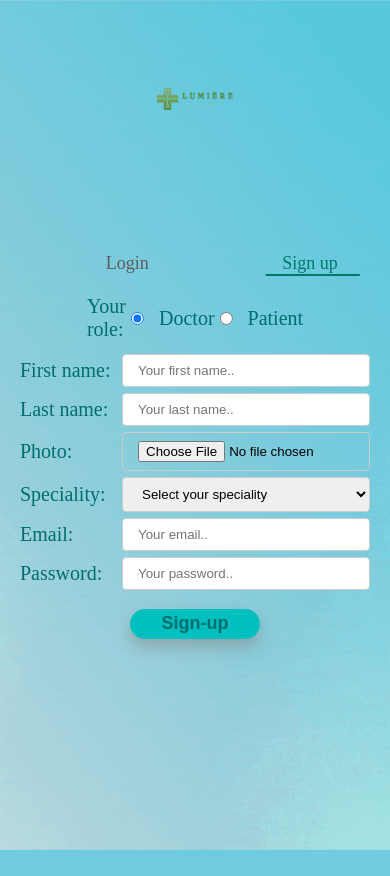
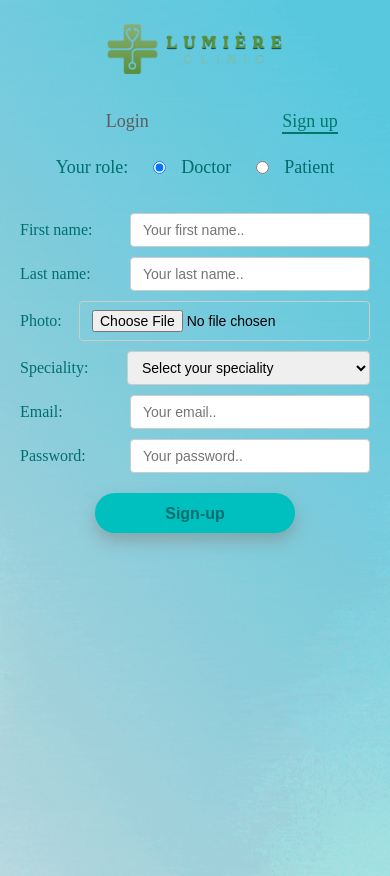
Before and after one commit to HessahAlotaibi1/Web_Project, a PHP site: page /signup.php in a window 390 px wide. Before the commit the page ends 850 px from the top, so only its background shows below. Run offline with PHP 8.4, Linux system fonts and the light colour scheme; data comes from the database, SQL or seed files in the repository.

Commit message:
Update singup.css

```diff
--- a/css/singup.css
+++ b/css/singup.css
@@ -7,32 +7,29 @@ body {
   background-image: url("../images/Background.gif");
   background-size: cover;
   background-position: center;
-  padding: 0.2em;
+  padding: 1em;
   margin: 0;
   display: flex;
   flex-direction: column;
-  justify-content: center;
   align-items: center;
-  height: 100vh;
+  min-height: 100vh;
 }
 
 img {
   width: 20%;
   height: auto;
-  position: fixed;
-  top: 10%;
-  left: 50%;
-  transform: translateX(-50%);
+  margin: 10px auto;
+  margin-top: 20px;
+  display: block;
 }
+
 
 .tabs {
   display: flex;
+  justify-content: center;
   gap: 80px;
-  position: fixed;
-  top: 30%;
-  left: 50%;
-  transform: translateX(-50%);
-  z-index: 1;
+  flex-wrap: wrap;
+  margin: 10px 0 20px 0;
 }
 
 .tabs a {
@@ -46,66 +43,61 @@ img {
 
 .tabs a.active {
   color: #00796b;
-  right: 50%;
 }
 
 .tabs a.active::after {
   content: '';
   position: absolute;
   bottom: -2px;
-  left: -30%;
-  width: 170%;
+  left: 0;
+  width: 100%;
   height: 2px;
   background-color: #00796b;
 }
 
 form {
-  position: absolute;
-  top: 31%;
-  left: 50%;
-  transform: translate(-50%, -50%);
-  width: 350px;
+  width: 100%;
+  max-width: 350px;
+  margin: 0 auto;
+  font-size: 18px;
 }
 
 .signup {
-  width: 130px;
-  height: 30px;
+  width: 60%;
+  max-width: 200px;
+  height: 40px;
   border-radius: 150px;
   background-color: #00bfbf;
-  font-size: 18px;
+  font-size: 16px;
   font-weight: bold;
   box-shadow: 0 8px 16px rgba(128, 128, 128, 0.5);
   cursor: pointer;
   transition: all 0.3s ease;
   color: #006e6e;
   text-decoration: none;
-  border: 1px;
-  position: absolute;
-  top: 190%;
-  left: 50%;
-  transform: translateX(-50%);
+  border: none;
+  display: block;
+  margin: 20px auto;
+  line-height: 40px;
 }
 
 .signup:hover {
-  color: #006e6e;
-  font-size: 18px;
+  transform: scale(1.05);
 }
 
 .rolesholder {
-  display: inline-flex;
-  position: absolute;
-  top: 35%;
-  left: 50%;
-  transform: translateX(-50%);
-  z-index: 1;
+  display: flex;
+  justify-content: center;
+  gap: 20px;
+  margin: 5px auto;
+  flex-wrap: wrap;
 }
 
-
 .roles {
-  display: inline-flex;
+  display: flex;
   align-items: center;
   gap: 10px;
-  font-size: 20px;
+  font-size: 18px;
   color: #006e6e;
 }
 
@@ -119,60 +111,43 @@ form {
   margin: 0;
 }
 
-
-#Doctor,
-#Patient {
-  display: none;
+/* الحقول */
+.form-group,
+.gender-group {
+  display: flex;
+  align-items: center;
+  justify-content: space-between;
+  gap: 10px;
+  width: 100%;
+  max-width: 350px;
+  margin: 10px auto;
 }
 
-
-.form-group {
-  display: flex;
-  align-items: center;
-  justify-content: flex-start;
-  gap: 2px;
-  margin: 6px auto;
-  width: 350px;
-  position: relative;
-  top: 210px;
-}
-
-.form-group label {
+.form-group label,
+.gender-group label {
+  font-size: 16px;
   width: 100px;
-  font-size: 20px;
   color: #006e6e;
 }
 
 .form-group input,
-.form-group select {
+.form-group select,
+.gender-group input {
   flex: 1;
-  width: 100%;
-  padding: 8px 15px;
+  padding: 8px 12px;
+  font-size: 14px;
   border: 1px solid #ccc;
   border-radius: 4px;
   box-sizing: border-box;
 }
 
-.gender-group {
-  display: flex;
-  align-items: center;
-  gap: 10px;
-  margin: 6px auto;
-  width: 350px;
-  position: relative;
-  top: 210px;
+/* حقل التخصص */
+.form-group select {
+  height: 36px;
+  padding: 6px 10px;
 }
 
-.gender-group label {
-  font-size: 22px;
-  color: #006e6e;
-  margin: 0;
-}
-
-.gender-group input {
-  margin-left: 5px;
-}
-
+/* روابط داخل زر التسجيل */
 .signup a,
 .Sign-up a {
   text-decoration: none;
@@ -181,5 +156,100 @@ form {
   width: 100%;
   height: 100%;
   text-align: center;
-  line-height: 30px;
+  line-height: 40px;
 }
+
+@media (max-width: 768px) {
+  body {
+    height: auto;
+    padding: 1em;
+    justify-content: flex-start;
+  }
+
+  img {
+    position: relative;
+    top: 0;
+    left: 0;
+    transform: none;
+    width: 50%;
+    margin: 0 auto 20px;
+    display: block;
+  }
+
+  .tabs {
+    position: relative;
+    top: 0;
+    left: 0;
+    transform: none;
+    justify-content: center;
+    flex-wrap: wrap;
+    gap: 80px;
+    margin-bottom: 5px;
+  }
+
+  form {
+    position: relative;
+    top: 0;
+    left: 0;
+    transform: none;
+    width: 100%;
+    max-width: 350px;
+    font-size: 20px;
+    margin-top: 5px;
+  }
+
+  .signup {
+    width: 60%;
+    max-width: 200px;
+    height: 40px;
+    font-size: 16px;
+    line-height: 40px;
+    margin: 20px auto;
+  }
+
+  .rolesholder {
+    position: relative;
+    top: 0;
+    left: 0;
+    transform: none;
+    margin: 20px auto;
+    justify-content: center;
+  }
+
+  .form-group,
+  .gender-group {
+    width: 100%;
+    max-width: 350px;
+    position: relative;
+    top: 0;
+    margin: 10px auto;
+    display: flex;
+    flex-direction: row;
+    align-items: center;
+    justify-content: space-between;
+    gap: 10px;
+  }
+
+  .form-group label,
+  .gender-group label {
+    font-size: 16px;
+    width: 100px;
+    margin: 0;
+    color: #006e6e;
+  }
+
+  .form-group input,
+  .form-group select,
+  .gender-group input {
+    flex: 1;
+    width: auto;
+    font-size: 14px;
+  }
+
+  .form-group select {
+    height: 34px;
+    font-size: 14px;
+    padding: 6px 10px;
+  }
+
+}
```
